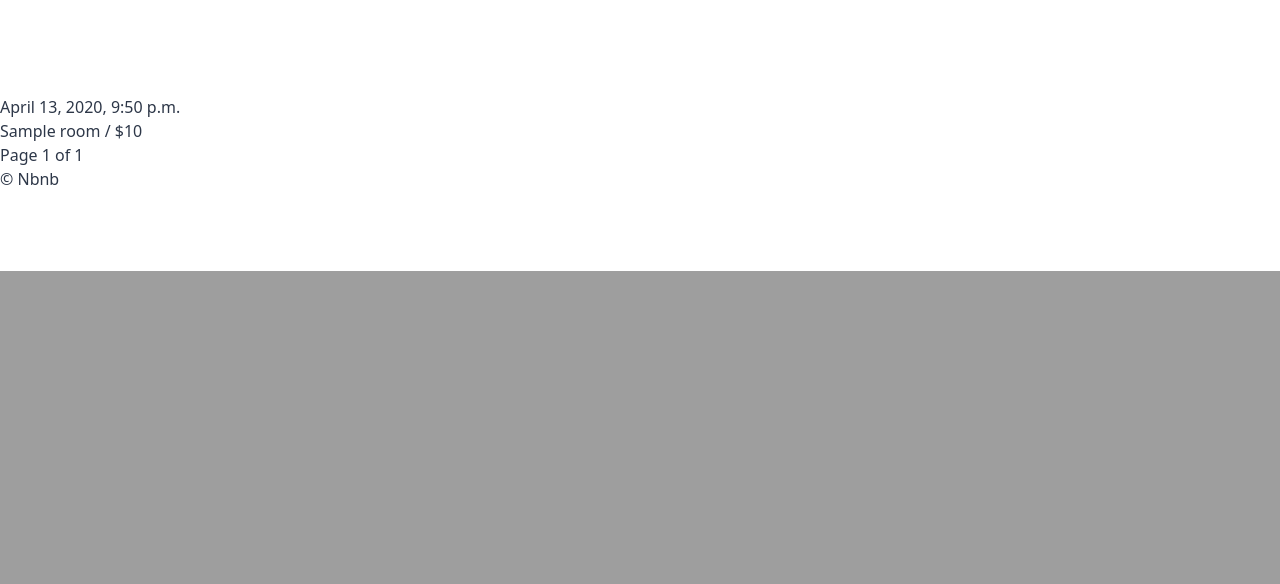
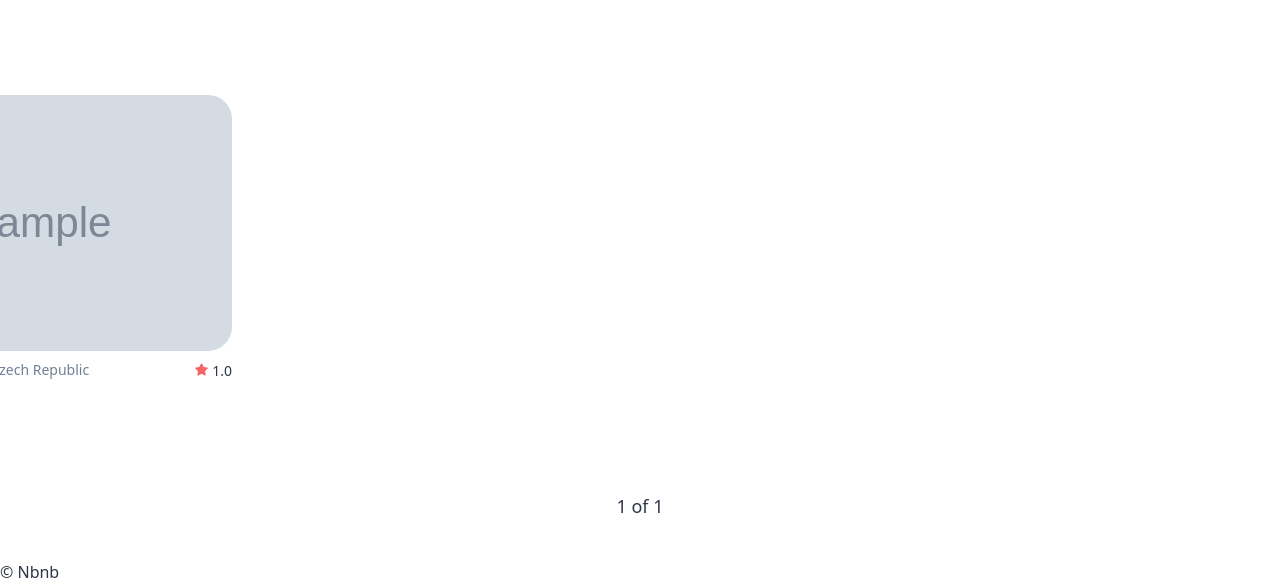
Before and after one commit to rla40162002/first_repo, a Django app: page / in a window 1280 px wide; the page is wider, and only the part inside the window is pictured. Shown: the part 529-1113 px from the top of that part. Before the commit the page ends 800 px from the top of that part, so only its background shows below. Run offline with Django 3.2, Linux system fonts and the light colour scheme; tables that the repository leaves empty hold one stand-in row (values such as "Sample post"); grey boxes marked "Sample" are stand-in pictures; style sheets or scripts are compiled from the project's sources; some libraries are stand-ins or nearby versions.

Commit message:
Room card and Pagination CSS

```diff
--- a/rooms/models.py
+++ b/rooms/models.py
@@ -108,4 +108,9 @@
         if len(all_reviews) > 0:
             for review in all_reviews:
                 all_ratings += review.rating_average()
-            return round(all_ratings / len(all_reviews))
+            return round(all_ratings / len(all_reviews), 2)
+        return 0
+
+    def first_photo(self):
+        (photo,) = self.photos.all()[:1]
+        return photo.file.url
--- a/rooms/views.py
+++ b/rooms/views.py
@@ -9,7 +9,7 @@
     """ HomeView Definition """
 
     model = models.Room
-    paginate_by = 10
+    paginate_by = 12
     paginate_orphans = 5
     ordering = "created"
     context_object_name = "rooms"
--- a/templates/base.html
+++ b/templates/base.html
@@ -5,10 +5,11 @@
     <meta charset="UTF-8" />
     <meta name="viewport" content="width=device-width, initial-scale=1.0" />
     <meta http-equiv="X-UA-Compatible" content="ie=edge" />
+    <link rel="stylesheet" href="https://use.fontawesome.com/releases/v5.11.2/css/all.css">
     <link rel="stylesheet" href="{% static 'css/styles.css' %}">
     <title>{% block page_title %}{% endblock page_title %}| Nbnb</title>
   </head>
-  <body class="text-gray-800 mt-24">
+  <body class="text-gray-800 mt-24 font-light">
     <header class="container max-w-full inset-0 flex items-center justify-between px-6 h-20 border-b border-gray-400 fixed bg-white">
       <div class="flex items-center w-1/3">
         <a href="{% url "core:home" %}" class="mr-6">
@@ -16,7 +17,7 @@
         </a>
         {% block search-bar %}
           <form method="get" action="{% url "rooms:search" %}" class="w-9/12">
-              <input class="search-box border px-5 w-full text-sm font-medium placeholder-gray-600 py-3 rounded-sm w-64 shadow-md hover:shadow-lg focus:outline-none" name="city" placeholder="Search by City" />
+              <input class="search-box border px-5 w-full text-sm font-medium placeholder-gray-600 py-3 rounded-xl w-64 shadow-md hover:shadow-lg focus:outline-none" name="city" placeholder="Search by City" />
           </form>
         {% endblock search-bar %}
       </div>
--- /dev/null
+++ b/templates/partials/room_card.html
@@ -0,0 +1,17 @@
+<div class="w-1/4 mb-10 px-2 overflow-hidden">
+    <div class="w-full h-64 bg-cover bg-center rounded-xl mb-2" style="background-image: url({{room.first_photo}});">
+    </div>
+    <div class="flex justify-between mb-2 truncate">
+        <div class="w-4/5 overflow-hidden flex">
+            {% if room.host.superhost %}
+                <span class="mr-2 uppercase font-medium text-xs border border-black text-black rounded-xl py-px px-1">Superhost</span>
+            {% endif %}
+            <span class="text-sm text-gray-600 block truncate">{{room.city}}, {{room.country.name}}
+            </span>
+        </div>
+        <span class="text-sm flex items-center">
+            <i class="fas fa-star text-red-500 text-xs mr-1"></i>{{room.total_rating}}
+        </span>
+    </div>
+    <span class="text-black w-11/12 block truncate">{{room.name}}</span>
+</div>
--- a/templates/rooms/room_list.html
+++ b/templates/rooms/room_list.html
@@ -5,30 +5,34 @@
 
 
 {% block content %}
-    <div class="container rounded-xl mx-auto bg-gray-800 h-50vh mt-32 mb-24 bg-cover bg-center" style="background-image:url(https://previews.123rf.com/images/faw1047a/faw1047a1511/faw1047a151100986/48686462-%ED%95%9C%EA%B5%AD-%EC%84%9C%EC%9A%B8-%EA%B1%B0%EB%A6%AC.jpg)">
+    <div class="container mx-auto pb-10">
+        <div class="rounded-xl -mx-40 bg-gray-800 h-50vh mt-32 mb-24 bg-cover bg-center" style="background-image:url(https://previews.123rf.com/images/faw1047a/faw1047a1511/faw1047a151100986/48686462-%ED%95%9C%EA%B5%AD-%EC%84%9C%EC%9A%B8-%EA%B1%B0%EB%A6%AC.jpg)">
+        </div>
+        <div class="flex flex-wrap -mx-40 mb-10">
+            {% for room in rooms %}
+                {% include 'partials/room_card.html' with room=room %}
+            {% endfor %}
+        </div>
+
+        <div class="flex items-center justify-center mx-auto container">
+            {% if page_obj.has_previous %}
+                <a href="?page={{page_obj.previous_page_number}}" class="text-teal-500">
+                    <i class="fas fa-arrow-left fa-lg"></i>
+                </a>
+            {% endif %}
+
+            <span class="mx-3 font-medium text-lg">{{page_obj.number}} of {{page_obj.paginator.num_pages}}</span>
+
+            {% if page_obj.has_next %}
+                <a href="?page={{page_obj.next_page_number}}" class="text-teal-500">
+                    <i class="fas fa-arrow-right fa-lg"></i>
+                </a>
+            {% endif %}
+        </div>
 
     </div>
 
-    {{now}}
-    {% for room in rooms %}
-    <h3>
-        <a href="{% url "rooms:detail" room.pk %}">
-        {{room.name}} / ${{room.price}}
-        </a>
-    </h3>
-    {% endfor %}
 
-    <h5>
-    {% if page_obj.has_previous %}
-        <a href="?page={{page_obj.previous_page_number}}">Previous</a>
-    {% endif %}
-
-    Page {{page_obj.number}} of {{page_obj.paginator.num_pages}}
-
-    {% if page_obj.has_next %}
-        <a href="?page={{page_obj.next_page_number}}">Next</a>
-    {% endif %}
-    </h5>
 
 
 {% endblock content %}
```
Also changed, not shown: tailwind.config.js (line endings or trailing spaces).
